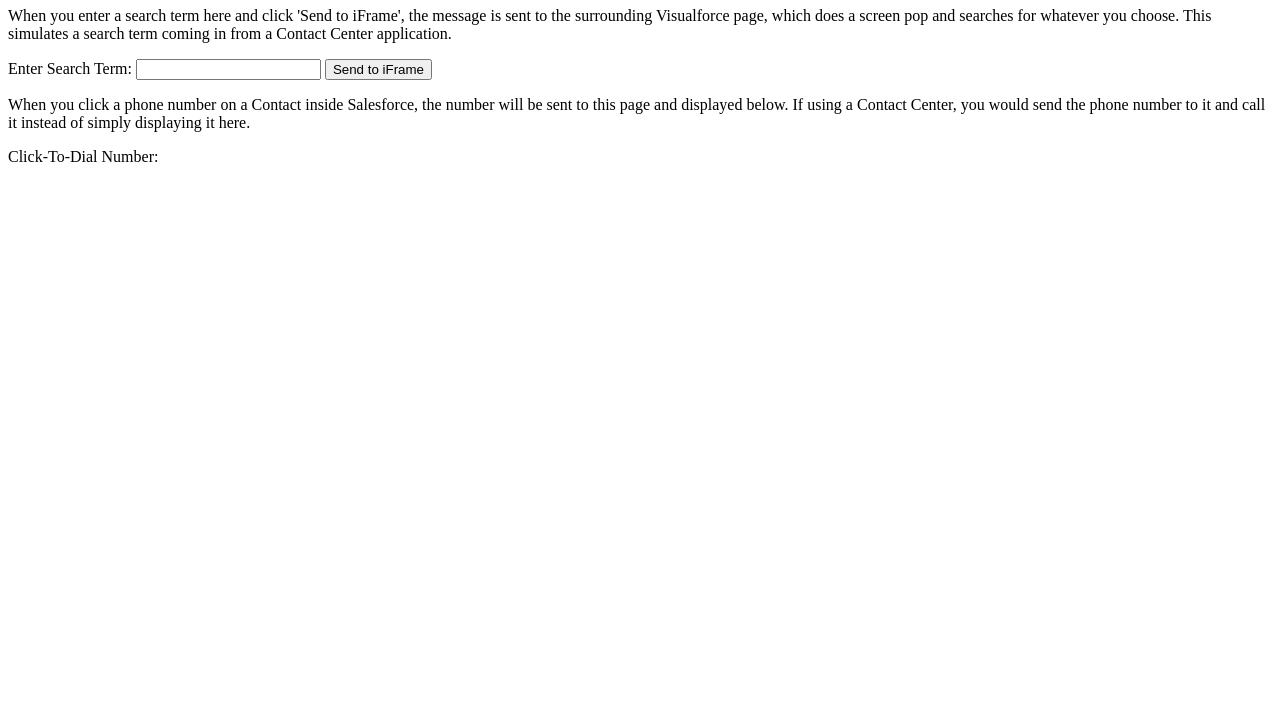
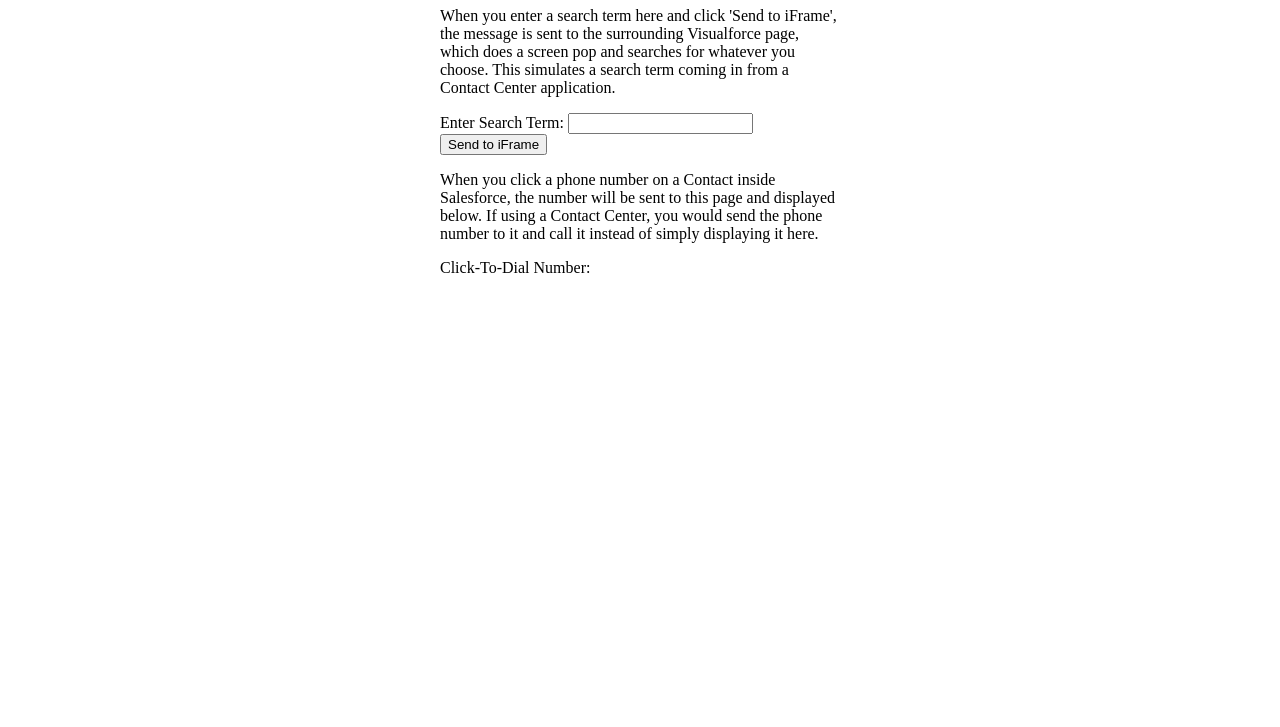
Before and after one commit to eric-stubbs-xima/eric-stubbs-xima.github.io, a plain HTML site: page index.html in a window 1280 px wide. Shown: the part 73-800 px from the top of the page. Drawn offline with Linux system fonts and the light colour scheme.

Commit message:
Update index.html

```diff
--- a/index.html
+++ b/index.html
@@ -6,6 +6,7 @@
     <title>CCAC Plugin Example</title>
 </head>
 <body>
+    <div style="max-width: 400px; margin: 0 auto;">
 
         <h1>CCAC Plugin Example</h1>
 
@@ -21,11 +22,12 @@
         <label>Click-To-Dial Number:</label>
         <p id="numberDialed"></p>
 
+    </div>
+
     <script>
         function submitSearchTerm() {
             var searchTerm = document.getElementById("searchTermInput").value;
 
-                // Send message to parent with the entered text
             parent.postMessage({
                 searchTerm: searchTerm
             }, '*');
```
Lines whose indentation alone changed are shown as unchanged.
